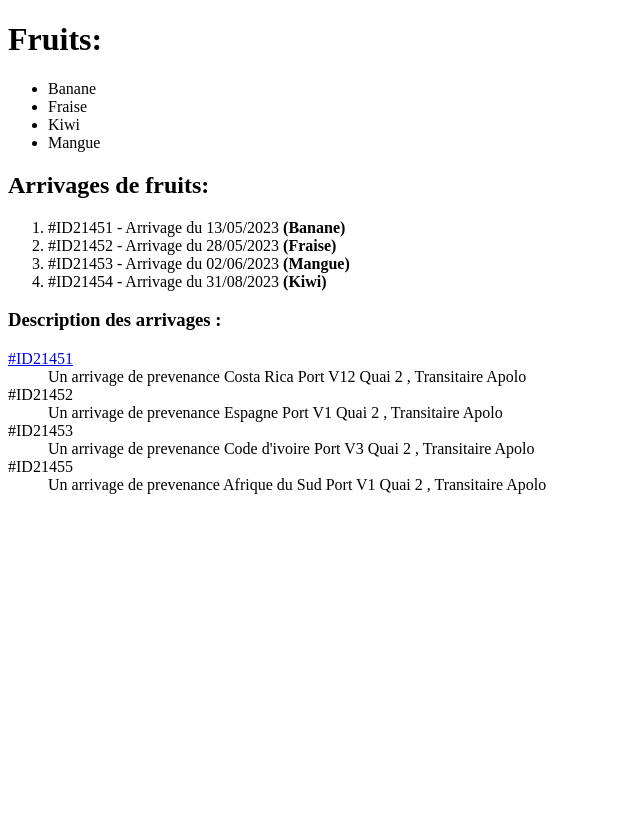
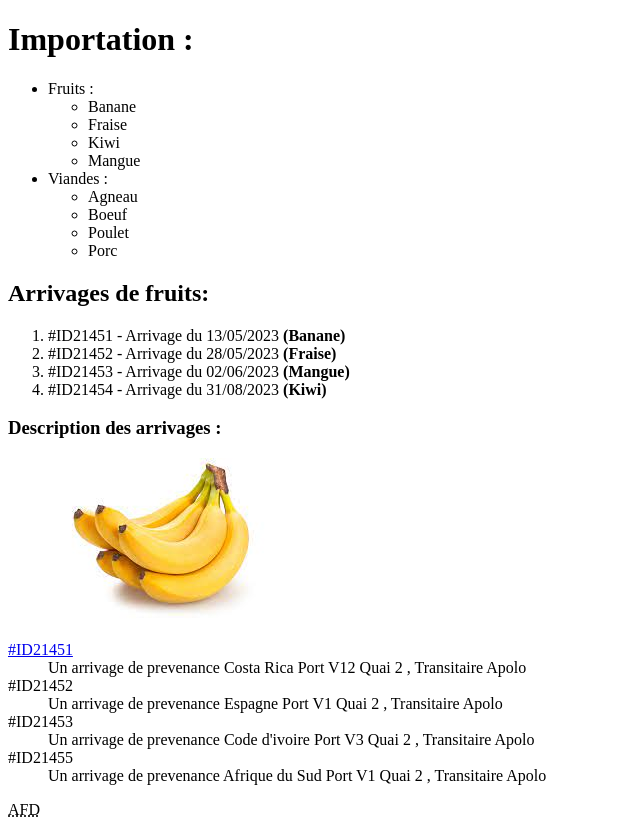
Before and after one commit to AYOUB-CHAKIR/docplanner, a plain HTML site: page index.html in a window 1280 px wide. Shown: the whole page, without its empty margins (0-640 px from the left). Before the commit the page ends 800 px from the top, so only its background shows below. Drawn offline with Linux system fonts and the light colour scheme.

Commit message:
Divers Modification

```diff
--- a/index.html
+++ b/index.html
@@ -6,12 +6,26 @@
 </head>
 
 <body>
-<h1>Fruits:</h1>
+<h1>Importation :</h1>
     <ul>
-        <li>Banane</li>
-        <li>Fraise</li>
-        <li>Kiwi</li>
-        <li>Mangue</li>
+        <li>Fruits :
+            <ul>
+                <li>Banane</li>
+                <li>Fraise</li>
+                <li>Kiwi</li>
+                <li>Mangue</li>
+            </ul>
+        </li>
+
+        <li>
+            Viandes :
+            <ul>
+                <li>Agneau</li>
+                <li>Boeuf</li>
+                <li>Poulet</li>
+                <li>Porc</li>
+            </ul>
+        </li>
     </ul>
 
     <h2>Arrivages de fruits:</h2>
@@ -24,7 +38,9 @@
     </ol>
 
     <h3>Description des arrivages :</h3>
-
+<a href="https://google.com">
+    <img src="/assets/img/téléchargement (18).jpg"/>
+</a>
     <dl>
         <dt><a href="home.html"> #ID21451</a></dt>
         <dd>Un arrivage de prevenance Costa Rica Port V12 Quai 2 , Transitaire Apolo</dd>
@@ -36,6 +52,9 @@
         <dd>Un arrivage de prevenance Afrique du Sud Port V1 Quai 2 , Transitaire Apolo</dd>
     </dl>
 
+    <p>
+        <abbr title="Administration Fédérale des Douanes">AFD</abbr>
+    </p>
 
 
 
```
Also changed, not shown: quote.html (added, +12 -0 lines).
